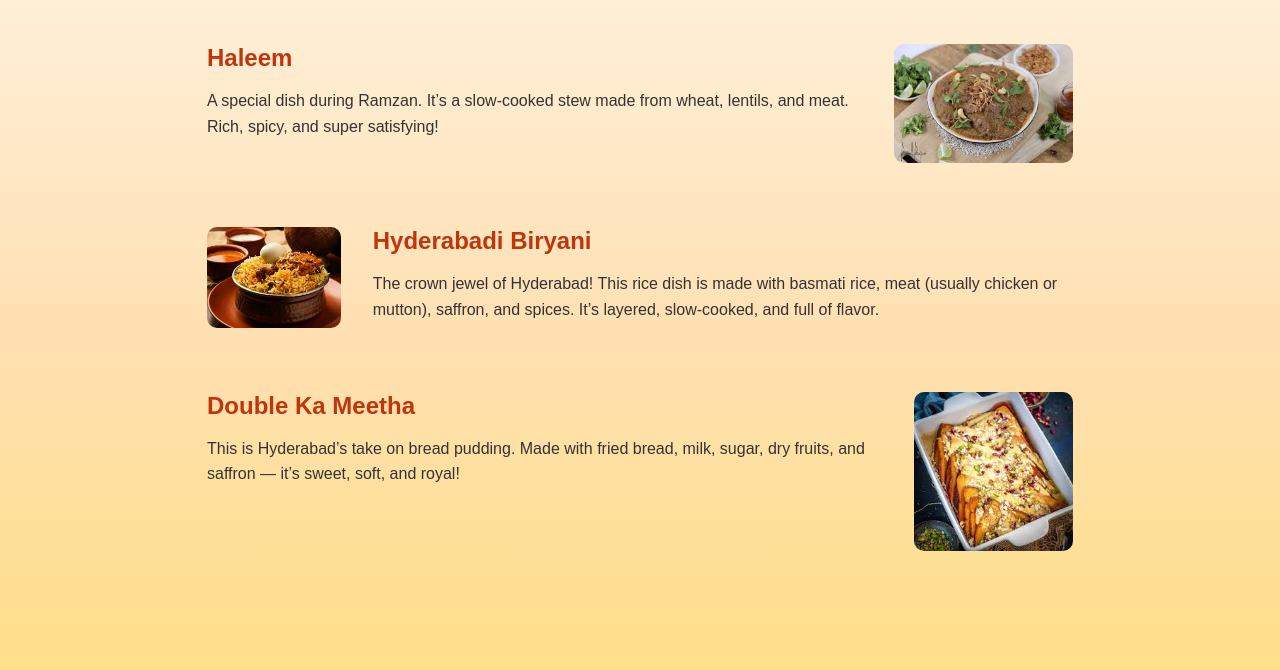
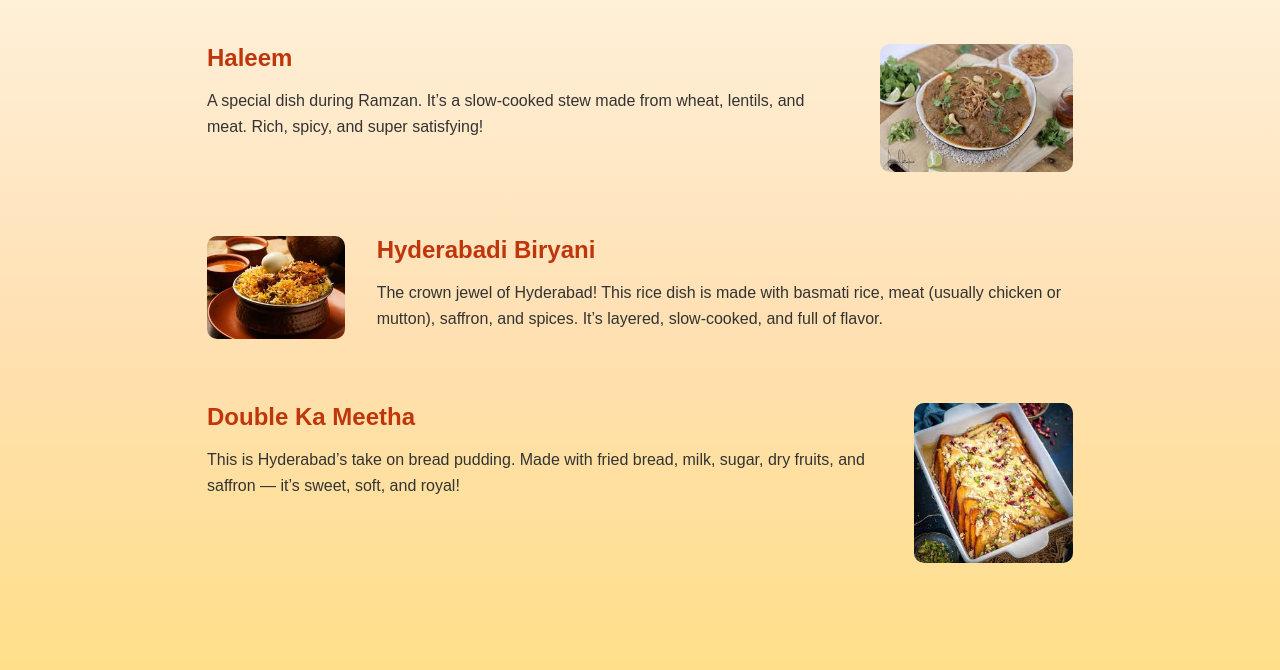
Before and after one commit to suhaasvooturi/hyderabad, a plain HTML site: page food.html in a window 1280 px wide. Shown: the part 68-738 px from the top of the page. Drawn offline with Linux system fonts and the light colour scheme.

Commit message:
Update food.html

```diff
--- a/food.html
+++ b/food.html
@@ -27,7 +27,6 @@
 
     img {
       width: 100%;
-      max-width: 250px;
       border-radius: 10px;
     }
 
```
